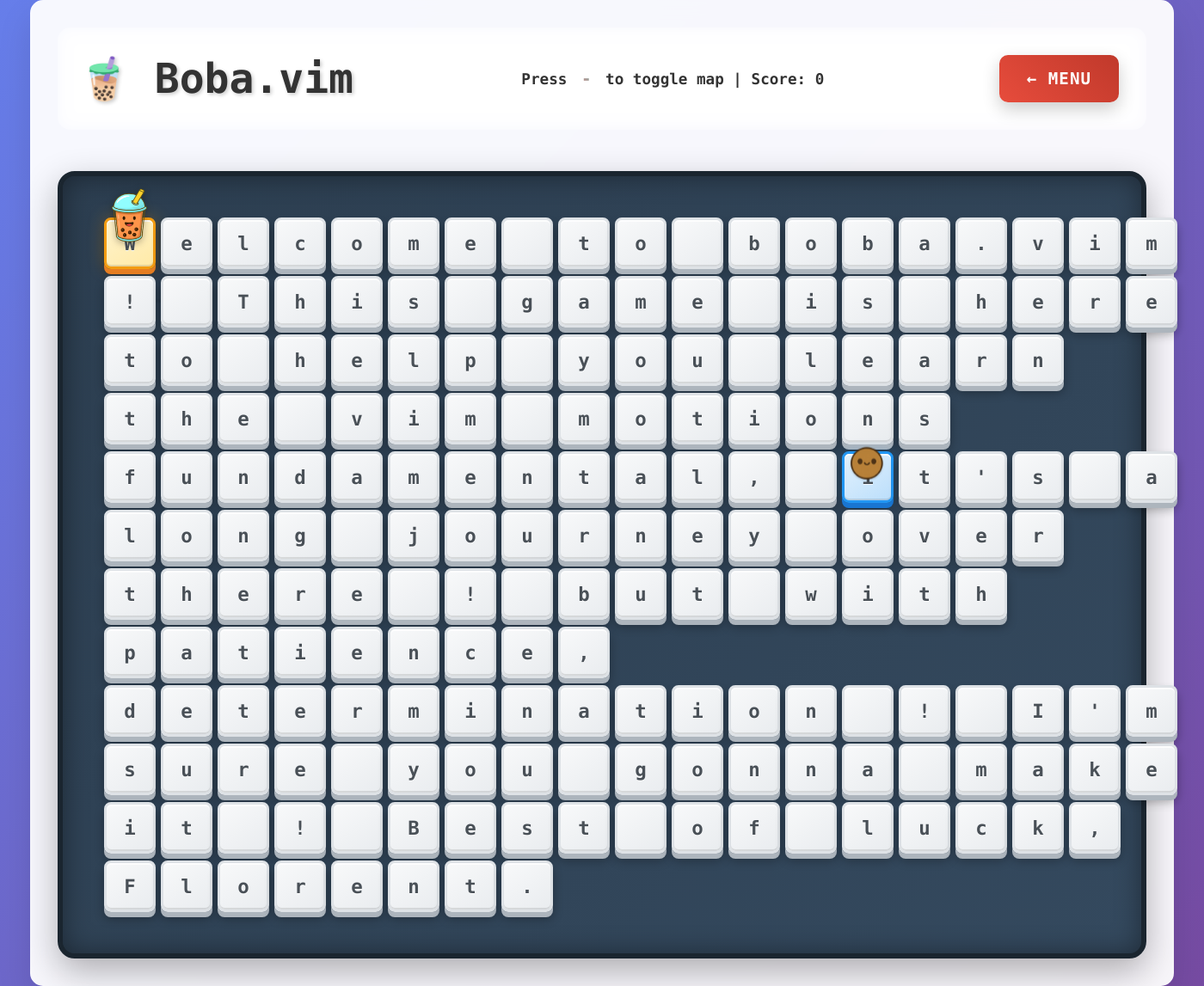
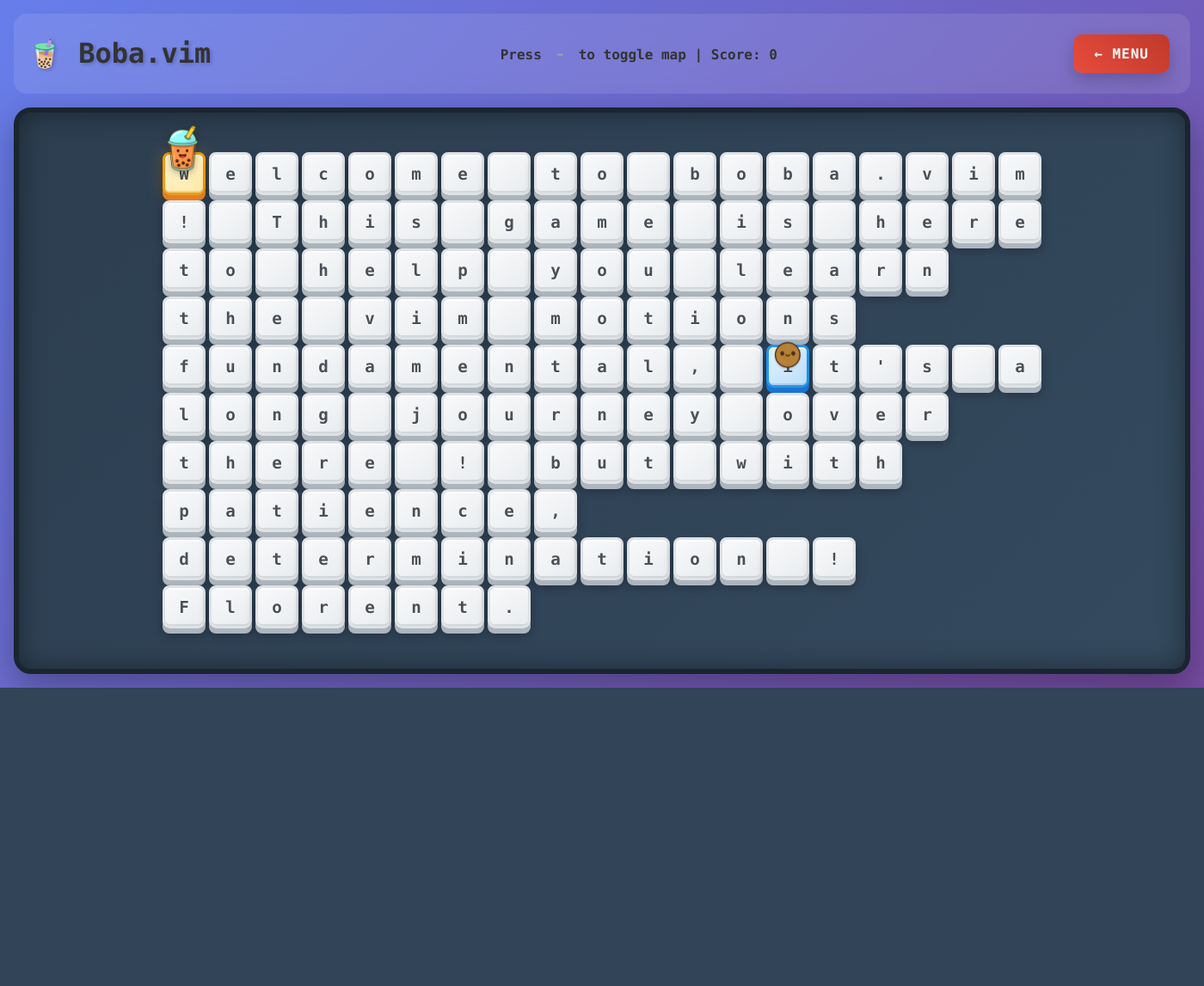
Before and after one commit to Flotapponnier/Boba.vim, a Flask app: page /api/play in a window 1400 px wide. Shown: the whole page at 86% size. After the commit the page ends 800 px from the top, so only its background shows below. Run offline with Flask 3, Linux system fonts and the light colour scheme.

Commit message:
Responsive full screen, map work clerverly

```diff
--- a/app.py
+++ b/app.py
@@ -14,8 +14,6 @@ def create_text_lines():
 This game is here to help you learn the vim motions fundamental,
 it's a long journey over there ! but with patience,
 determination !
-I'm sure you gonna make it !
-Best of luck,
 Florent."""
 
     text = text.replace("\n", " ").strip()
--- a/static/css/game.css
+++ b/static/css/game.css
@@ -1,24 +1,36 @@
+.game-page {
+  height: 100vh;
+  margin: 0;
+  padding: 0;
+  overflow: hidden;
+  background: linear-gradient(135deg, #667eea 0%, #764ba2 100%);
+}
+
 .game-container {
-  max-width: 1400px;
-  width: 95%;
-  min-height: 100vh;
+  width: 100vw;
+  height: 100vh;
   position: relative;
-  padding: 2rem;
+  padding: 1rem;
+  display: flex;
+  flex-direction: column;
+  overflow: hidden;
 }
 
 .game-header {
   display: flex;
   justify-content: space-between;
   align-items: center;
-  margin-bottom: 3rem;
-  padding: 1.5rem;
+  margin-bottom: 1rem;
+  padding: 1rem;
   background: rgba(255, 255, 255, 0.1);
   border-radius: 15px;
   backdrop-filter: blur(10px);
+  flex-shrink: 0;
+  min-height: 80px;
 }
 
 .game-title {
-  font-size: 3rem;
+  font-size: 2rem;
   color: #333;
   margin: 0;
   text-shadow: 2px 2px 4px rgba(0, 0, 0, 0.2);
@@ -26,7 +38,7 @@
 
 .header-info {
   color: #333;
-  font-size: 1.1rem;
+  font-size: 1rem;
   font-weight: bold;
   text-align: center;
 }
@@ -42,8 +54,8 @@
 
 #backMenu {
   background: linear-gradient(45deg, #e74c3c, #c0392b);
-  font-size: 1.2rem;
-  padding: 1rem 2rem;
+  font-size: 1rem;
+  padding: 0.8rem 1.5rem;
   border-radius: 10px;
   transition: all 0.3s ease;
 }
@@ -56,31 +68,40 @@
 .game-board {
   background: linear-gradient(135deg, #2c3e50, #34495e);
   border-radius: 20px;
-  padding: 3rem;
+  padding: 2rem;
   border: 6px solid #1a252f;
   box-shadow:
     inset 0 0 30px rgba(0, 0, 0, 0.4),
     0 15px 40px rgba(0, 0, 0, 0.3);
+  flex: 1;
+  display: flex;
+  align-items: center;
+  justify-content: center;
+  overflow: auto;
+  min-height: 0;
 }
 
 .keyboard-map {
   display: flex;
   flex-direction: column;
-  gap: 8px;
+  gap: 6px;
   align-items: flex-start;
+  max-width: 100%;
+  max-height: 100%;
 }
 
 .keyboard-row {
   display: flex;
-  gap: 6px;
+  gap: 4px;
   flex-wrap: nowrap;
 }
 
 .key {
   position: relative;
-  width: 60px;
-  height: 60px;
+  width: 50px;
+  height: 50px;
   perspective: 100px;
+  flex-shrink: 0;
 }
 
 .key-top {
@@ -107,7 +128,7 @@
 
 .key-letter {
   font-family: "Monaco", "Consolas", "Courier New", monospace;
-  font-size: 1.4rem;
+  font-size: 1.2rem;
   font-weight: bold;
   color: #495057;
   text-shadow: 0 1px 0 rgba(255, 255, 255, 0.8);
@@ -128,8 +149,8 @@
 }
 
 .boba-sprite {
-  width: 70px;
-  height: 70px;
+  width: 60px;
+  height: 60px;
   display: block;
   position: relative;
   z-index: 2;
@@ -163,8 +184,8 @@
 }
 
 .pearl-sprite {
-  width: 50px;
-  height: 50px;
+  width: 40px;
+  height: 40px;
   display: block;
   position: relative;
   z-index: 2;
--- a/static/css/global.css
+++ b/static/css/global.css
@@ -1,14 +1,21 @@
-/* Global styles - shared across all pages */
-
 * {
   margin: 0;
   padding: 0;
   box-sizing: border-box;
 }
 
+html,
+body {
+  height: 100%;
+  overflow: hidden;
+}
+
 body {
   font-family: "Monaco", "Courier New", monospace;
   background: linear-gradient(135deg, #667eea 0%, #764ba2 100%);
+}
+
+body:not(.game-page) {
   min-height: 100vh;
   display: flex;
   align-items: center;
@@ -33,7 +40,6 @@ h1 {
   text-shadow: 2px 2px 4px rgba(0, 0, 0, 0.1);
 }
 
-/* Button styles */
 .btn {
   background: linear-gradient(45deg, #ff6b6b, #4ecdc4);
   border: none;
@@ -69,7 +75,6 @@ h1 {
   transform: none;
 }
 
-/* Utility classes */
 .text-center {
   text-align: center;
 }
@@ -94,7 +99,6 @@ h1 {
   margin-top: 3rem;
 }
 
-/* Responsive */
 @media (max-width: 480px) {
   h1 {
     font-size: 2rem;
--- a/templates/game.html
+++ b/templates/game.html
@@ -1,16 +1,26 @@
-{% extends "base.html" %} {% block title %}boba.vim - Game{% endblock %} {%
-block css %}
+<!doctype html>
+<html lang="en">
+  <head>
+    <meta charset="UTF-8" />
+    <meta name="viewport" content="width=device-width, initial-scale=1.0" />
+    <title>boba.vim - Game</title>
+    <link
+      rel="stylesheet"
+      href="{{ url_for('static', filename='css/global.css') }}"
+    />
     <link
       rel="stylesheet"
       href="{{ url_for('static', filename='css/game.css') }}"
     />
-{% endblock %} {% block container_class %}game-container{% endblock %} {% block
-content %}
+  </head>
+  <body class="game-page">
+    <div class="game-container">
       <div class="game-header">
         <h1 class="game-title">🧋 Boba.vim</h1>
         <div class="header-info">
           <p>
-      Press <strong>-</strong> to toggle map | Score: <span id="score">0</span>
+            Press <strong>-</strong> to toggle map | Score:
+            <span id="score">0</span>
           </p>
         </div>
         <button id="backMenu" class="btn">← Menu</button>
@@ -20,8 +30,8 @@ content %}
         <div class="keyboard-map">
           {% for row in text_grid %} {% set row_index = loop.index0 %}
           <div class="keyboard-row">
-      {% for letter in row %} {% set col_index = loop.index0 %} {% set map_value
-      = game_map[row_index][col_index] %}
+            {% for letter in row %} {% set col_index = loop.index0 %} {% set
+            map_value = game_map[row_index][col_index] %}
             <div
               class="key"
               data-letter="{{ letter }}"
@@ -31,7 +41,6 @@ content %}
             >
               <div class="key-top">
                 <span class="key-letter">{{ letter }}</span>
-
                 {% if map_value == 1 %}
                 <div class="boba-character">
                   <div class="boba-shadow"></div>
@@ -74,6 +83,8 @@ content %}
           </div>
         </div>
       </div>
-{% endblock %} {% block scripts %}
+    </div>
+
     <script src="{{ url_for('static', filename='js/game.js') }}"></script>
-{% endblock %}
+  </body>
+</html>
```
Also changed, not shown: other parts of static/css/game.css (+18 -14 lines). Lines whose indentation alone changed are shown as unchanged.
